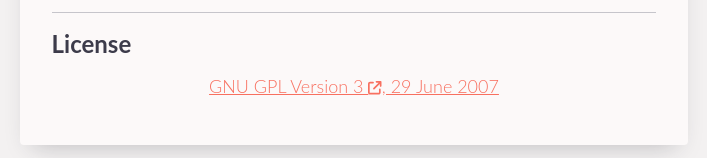
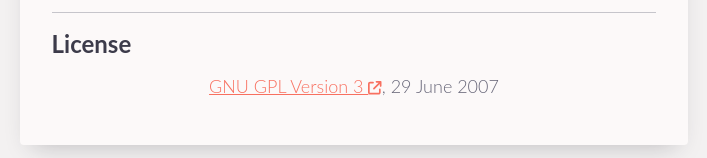
Before and after one commit to clk1006/teris, a Next.js app: page /docs in a window 1280 px wide. Shown: the part 2125-2283 px from the top of the page, without its empty margins (286-993 px from the left). Built offline with nearby package versions, Linux system fonts and the light colour scheme.

Commit message:
fixed link that is not meant to be a link

```diff
--- a/pages/docs/index.js
+++ b/pages/docs/index.js
@@ -109,7 +109,8 @@ export default function Docs() {
                         <hr/>
 
                         <h2>License</h2>
-                        <p className="license text-link"><a href="https://github.com/clk1006/tetris/blob/main/LICENSE"
+                        <p className="license"><a href="https://github.com/clk1006/tetris/blob/main/LICENSE"
+                                                  className="text-link"
                                                   target="_blank" rel="noreferrer">GNU GPL Version 3 <FontAwesomeIcon
                             size="xs" icon={faExternalLink}/></a>, 29 June 2007</p>
                     </div>
```
